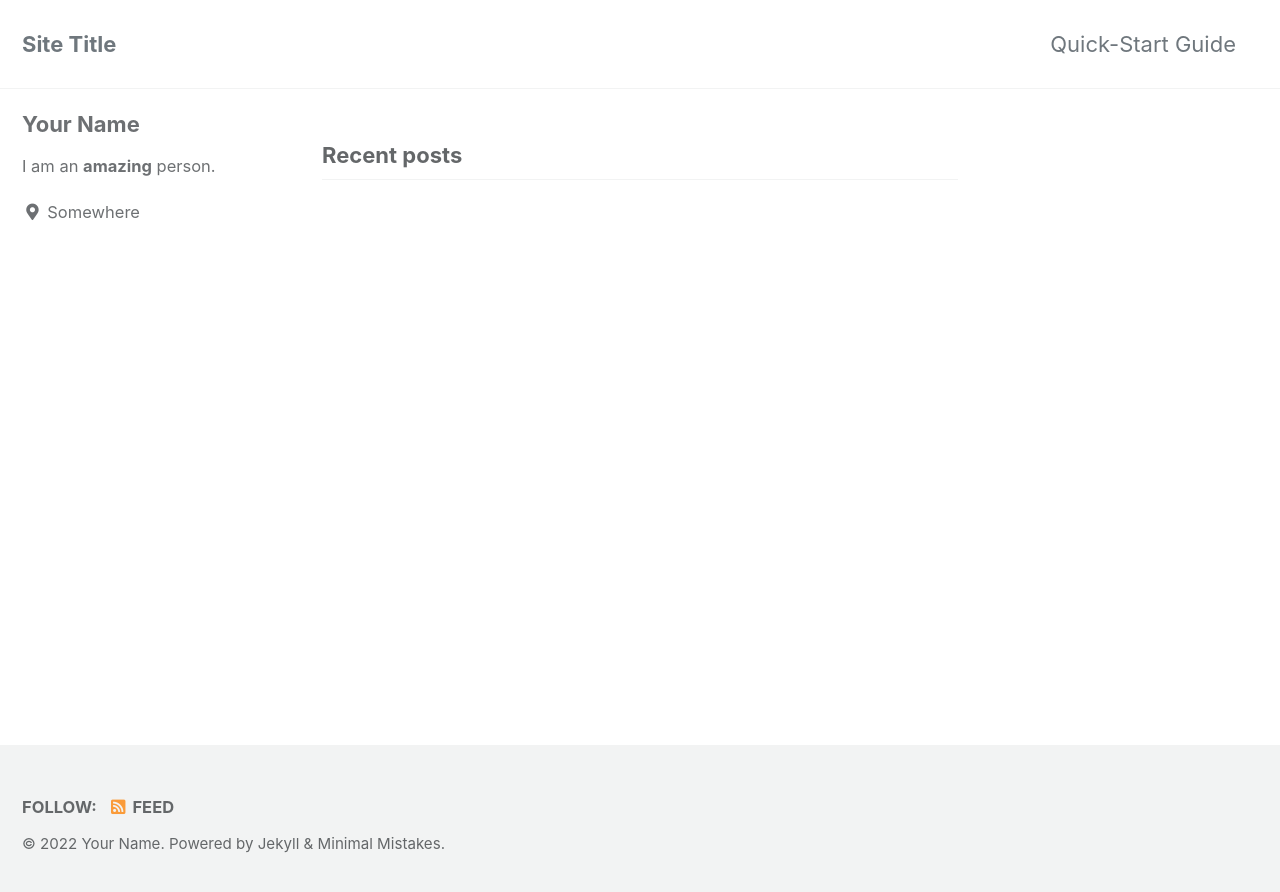
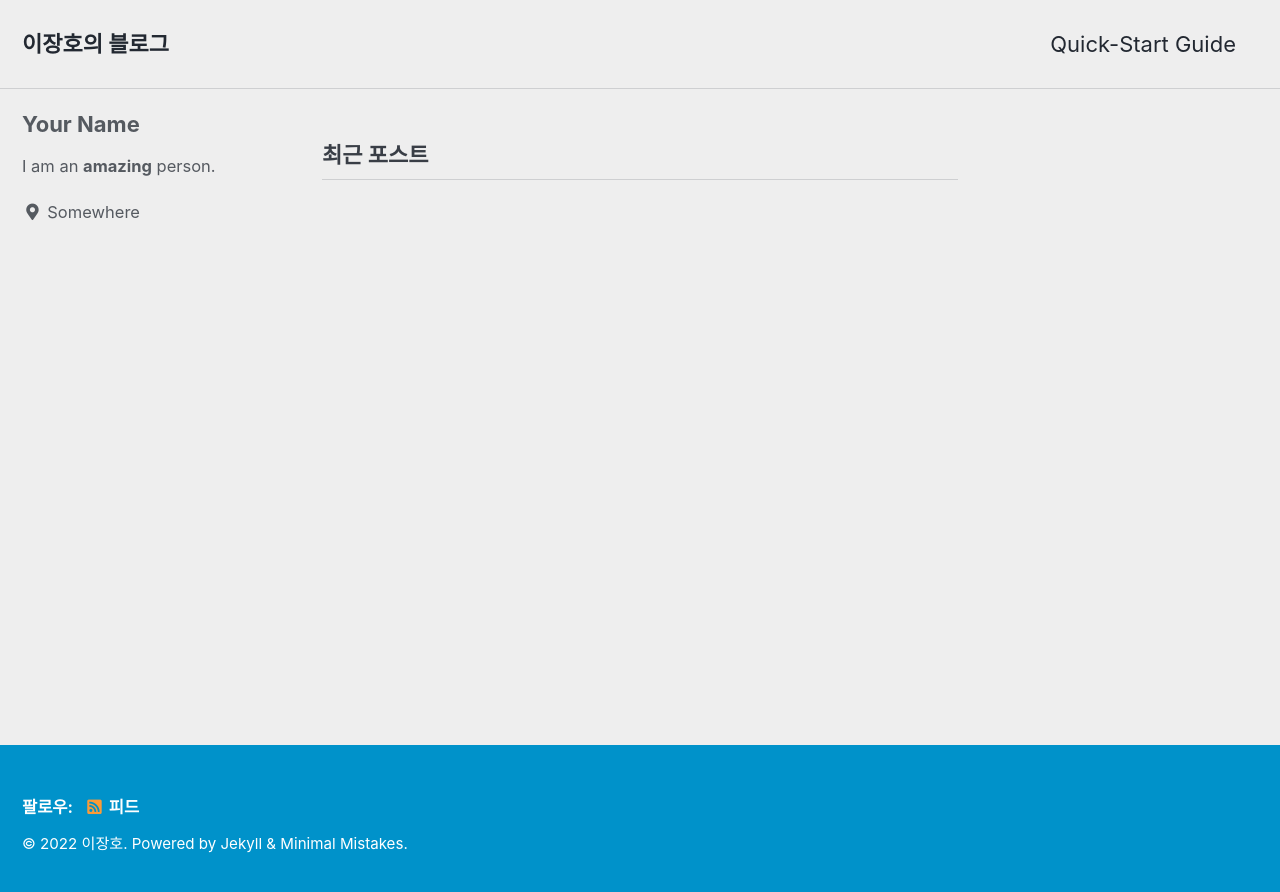
Before and after one commit to jh-lee-kor/jh-lee-kor.github.io, a Jekyll site: the page built from index.html, in a window 1280 px wide. Shown: the top 892 px of the page. Built offline with Jekyll 4.4.1, drawn with Linux system fonts in a browser that asks for light colours; cached includes are drawn as plain includes; the list of posts is cut into pages by our own code.

Commit message:
change config.yml

```diff
--- a/_config.yml
+++ b/_config.yml
@@ -12,15 +12,15 @@
 
 # theme                  : "minimal-mistakes-jekyll"
 # remote_theme           : "mmistakes/minimal-mistakes"
-minimal_mistakes_skin    : "default" # "air", "aqua", "contrast", "dark", "dirt", "neon", "mint", "plum", "sunrise"
+minimal_mistakes_skin    : "air" # "air", "aqua", "contrast", "dark", "dirt", "neon", "mint", "plum", "sunrise"
 
 # Site Settings
-locale                   : "en-US"
-title                    : "Site Title"
+locale                   : "ko-KR"
+title                    : "이장호의 블로그"
 title_separator          : "-"
 subtitle                 : # site tagline that appears below site title in masthead
-name                     : "Your Name"
-description              : "An amazing website."
+name                     : "이장호"
+description              : "안녕하세요. 이장호의 블로그입니다."
 url                      : # the base hostname & protocol for your site e.g. "https://mmistakes.github.io"
 baseurl                  : # the subpath of your site, e.g. "/blog"
 repository               : # GitHub username/repo-name e.g. "mmistakes/minimal-mistakes"
```
